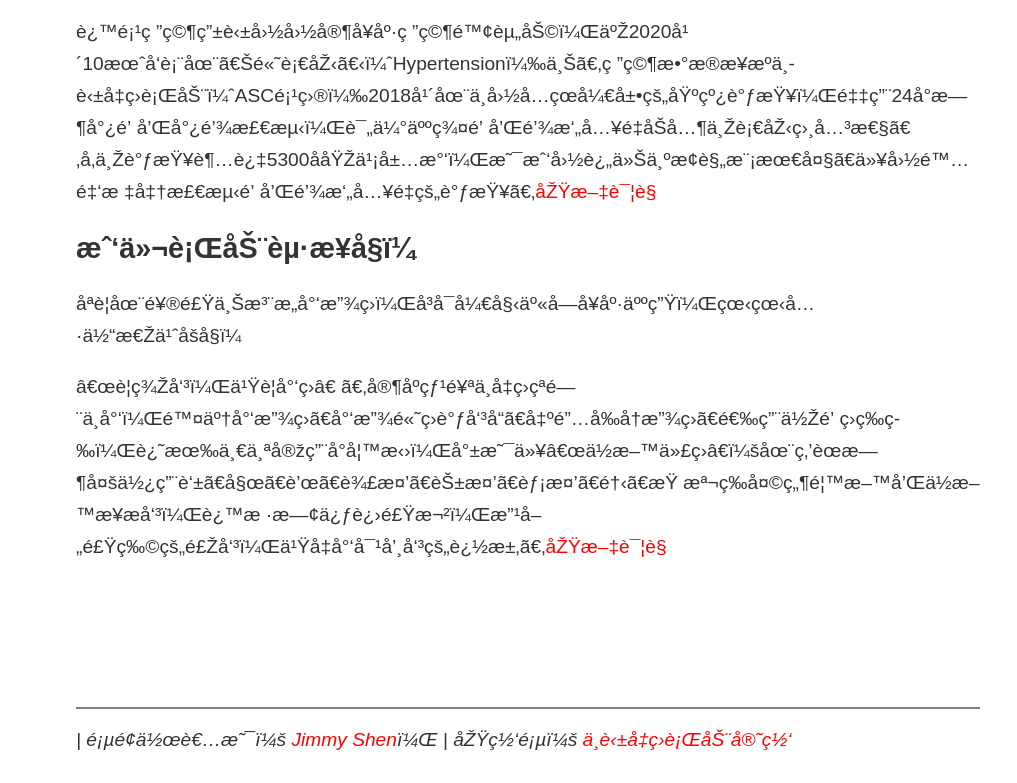
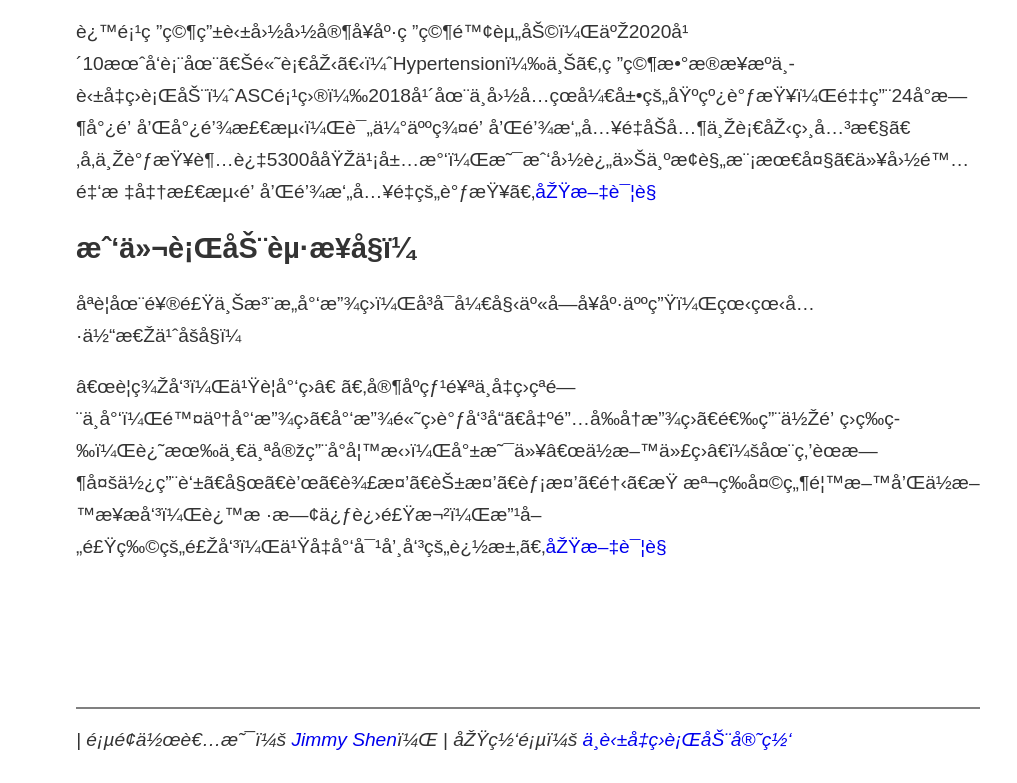
Before and after one commit to sjmcsy/actionsalt, a plain HTML site: page index.html in a window 1280 px wide. Shown: the part 1513-2296 px from the top of the page, without its empty margins (112-1129 px from the left). Drawn offline with Linux system fonts and the light colour scheme.

Commit message:
Update style.css

```diff
--- a/style.css
+++ b/style.css
@@ -99,10 +99,6 @@
     text-decoration: none;
   }
 
-  a:link {
-    color: red;
-  }
-
   a:hover {
     color: gold;
   }
```
